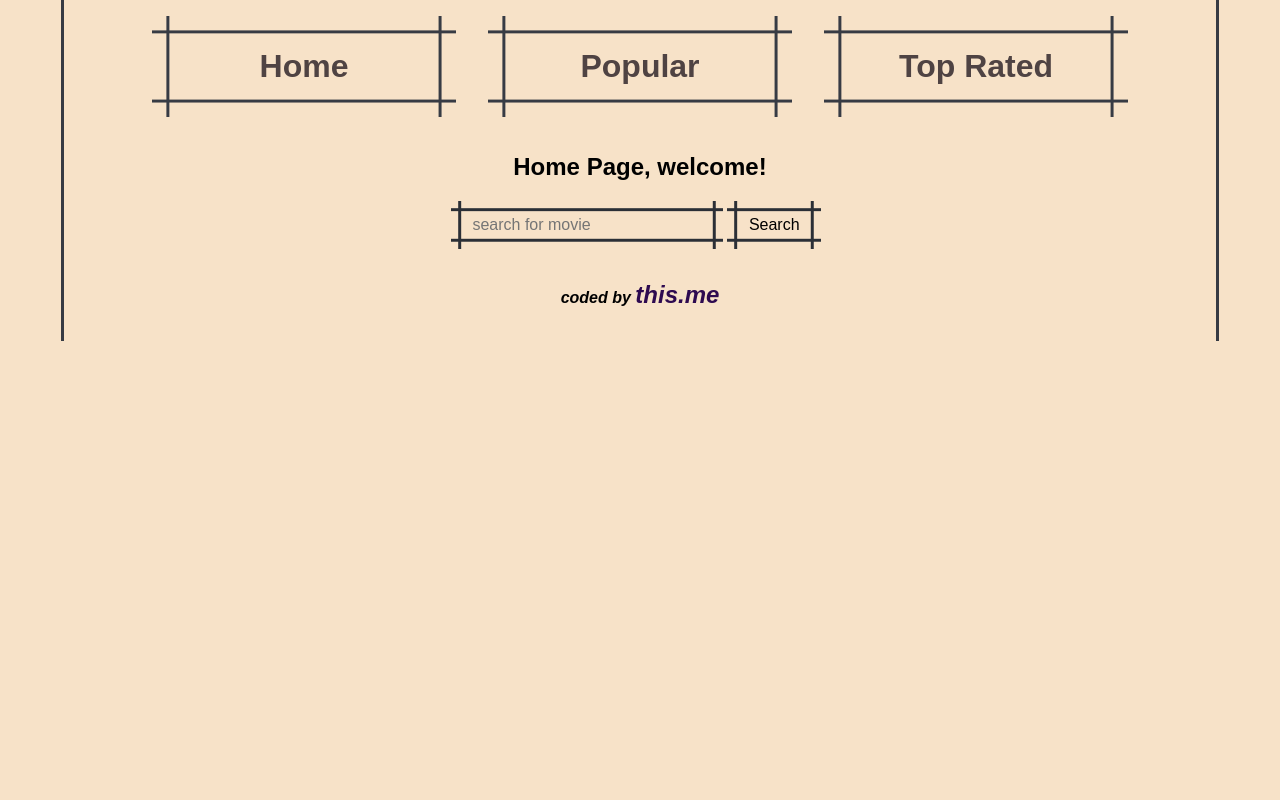
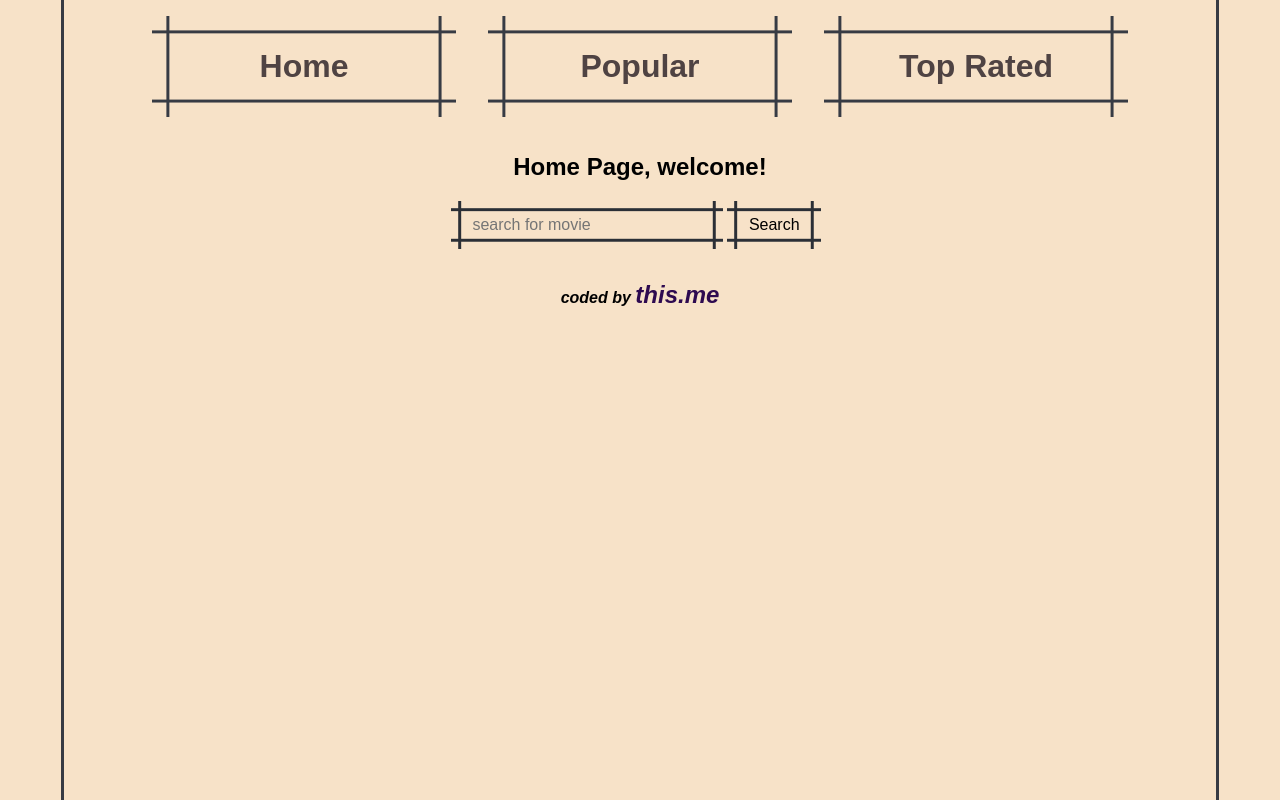
Before and after one commit to evariste1963/moviedb, a SvelteKit app: page / in a window 1280 px wide. Built offline with nearby package versions, Linux system fonts and the light colour scheme.

Commit message:
height sorted --> html height = 100%, body min-height = 100%

```diff
--- a/src/app.css
+++ b/src/app.css
@@ -2,17 +2,18 @@
 	font-family: Ink free, cursive, sans-serif;
 }
 
+html{
+	height: 100%
+}
+
 body {
 	margin: 0 auto;
-
-	max-width: 90%;
-	height:100%;
+		max-width: 90%;
+	min-height:100%;
 	text-align: center;
 	background-color: rgb(247, 226, 200);
 	border-left: 3px solid #373b44;
 	border-right: 3px solid #373b44;
-	/*align-items: center;
-    justify-content: center;*/
 }
 
 .section {
```
